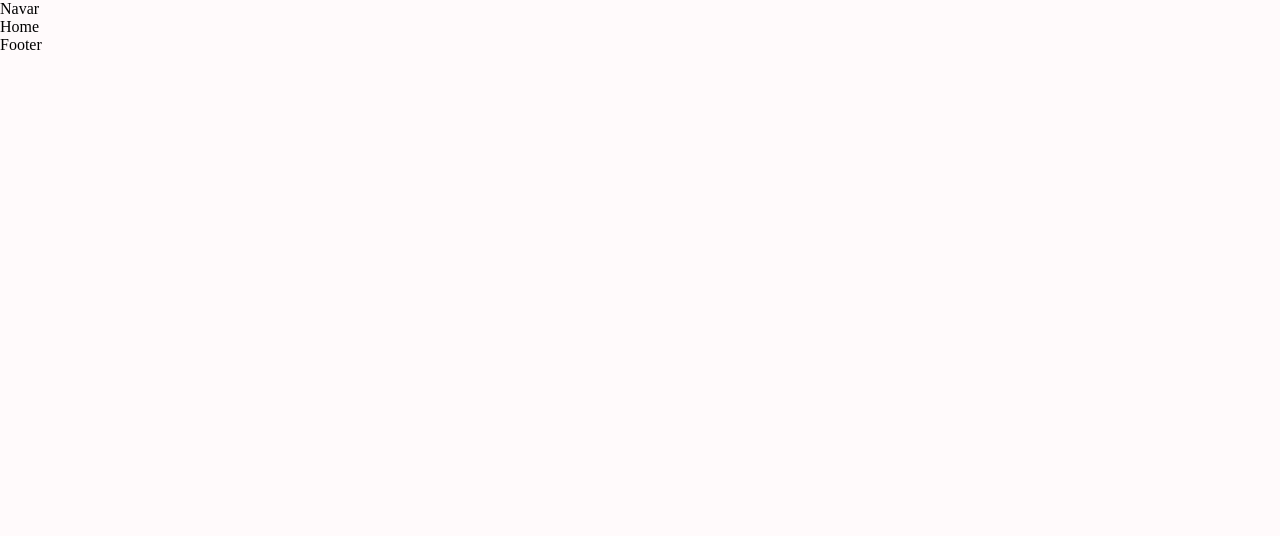
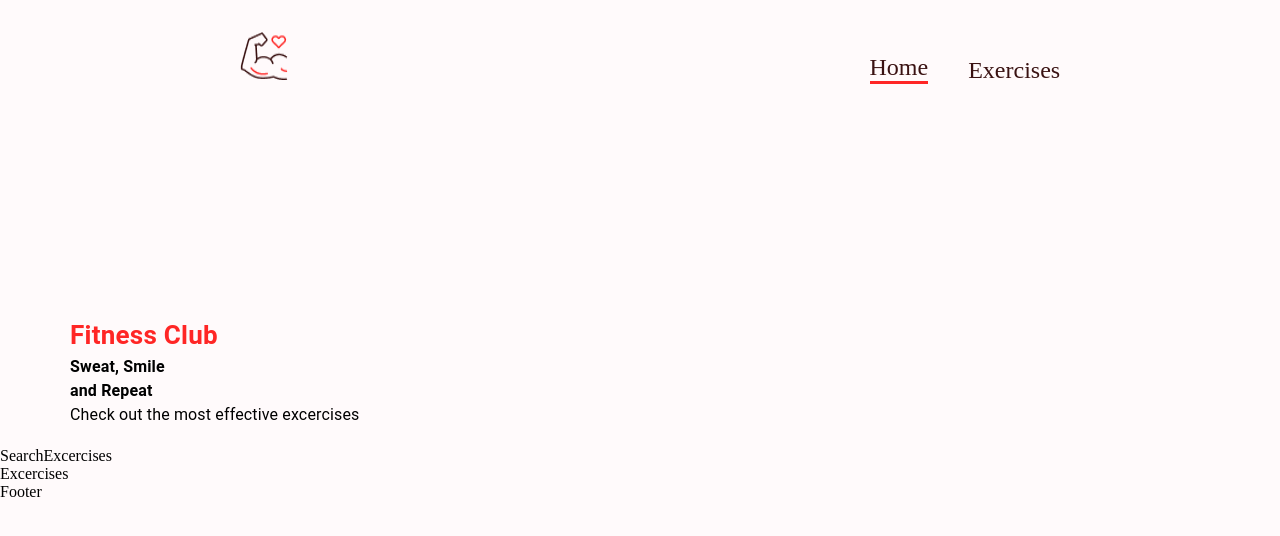
Before and after one commit to morganwestcoding/fitness-app, a React (Create React App) app: page / in a window 1280 px wide. Shown: the top 536 px of the page. Built offline with nearby package versions, Linux system fonts and the light colour scheme.

Commit message:
home update

```diff
--- /dev/null
+++ b/src/components/Exercises.js
@@ -0,0 +1,11 @@
+import React from 'react'
+
+const Exercises = () => {
+  return (
+    <div>
+      Excercises
+    </div>
+  )
+}
+
+export default Exercises
--- /dev/null
+++ b/src/components/HeroBanner.js
@@ -0,0 +1,26 @@
+import React from 'react';
+import { Box, Stack, Typography } from '@mui/material';
+
+const HeroBanner = () => {
+  return (
+    <Box sx={{
+        mt:{ lg: '212px', xs: '70px'},
+        ml:{ sm: '50px'}
+    }} position="relative" p="20px">
+        <Typography
+        color='#FF2625'
+        fontWeight='600'
+        fontSize='26px'>
+            Fitness Club
+        </Typography>
+        <Typography fontWeight={700}>
+            Sweat, Smile <br/> and Repeat
+        </Typography>
+        <Typography>
+            Check out the most effective excercises
+        </Typography>
+    </Box>
+  )
+}
+
+export default HeroBanner
--- a/src/components/Navbar.js
+++ b/src/components/Navbar.js
@@ -1,8 +1,30 @@
-import React from 'react'
+import React from 'react';
+import { Link } from 'react-router-dom';
+import { Stack } from '@mui/material';
+
+import Logo from '../assets/images/Logo.png';
 
 const Navbar = () => {
   return (
-    <div>Navar</div>
+    <Stack direction="row"
+    justifyContent="space-around" sx={{ gap: {
+    sm: '122px', xs: '40px'}, mt: {sm: '32px', xs: '20px'
+    }}}>
+        <Link to ='/'>
+        <img src={Logo} alt='logo' style={{
+            width: '48px', height: '48px', margin:'0 20px'}} />
+        </Link>
+        <Stack
+        direction="row"
+        gap="40px"
+        fontSize="24px"
+        alignItems="flex-end"
+        >
+            <Link to ='/' style={{ textDecoration: 'none', color: "#3A1212", borderBottom: '3px solid #ff2625'}}
+            >Home</Link>
+            <a href='#exercises' style={{textDecoration: 'none', color:'#3A1212'}}>Exercises</a>
+        </Stack>
+    </Stack>
   )
 }
 
--- /dev/null
+++ b/src/components/SearchExercises.js
@@ -0,0 +1,11 @@
+import React from 'react'
+
+const SearchExercises = () => {
+  return (
+    <div>
+      SearchExcercises
+    </div>
+  )
+}
+
+export default SearchExercises
--- a/src/pages/Home.js
+++ b/src/pages/Home.js
@@ -1,8 +1,17 @@
-import React from 'react'
+import React, { useState } from 'react';
+import { Box } from '@mui/material';
+
+import Exercises from '../components/Exercises';
+import SearchExercises from '../components/SearchExercises';
+import HeroBanner from '../components/HeroBanner';
 
 const Home = () => {
   return (
-    <div>Home</div>
+    <Box>
+        <HeroBanner />
+        <SearchExercises />
+        <Exercises />
+    </Box>
   )
 }
 
```
